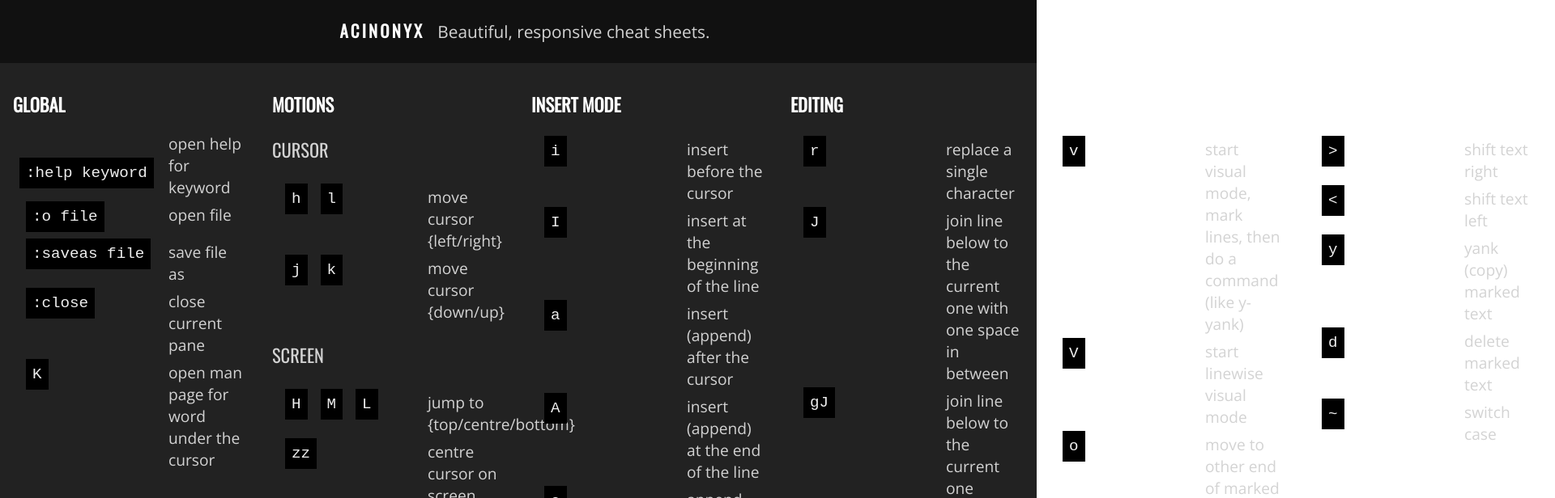
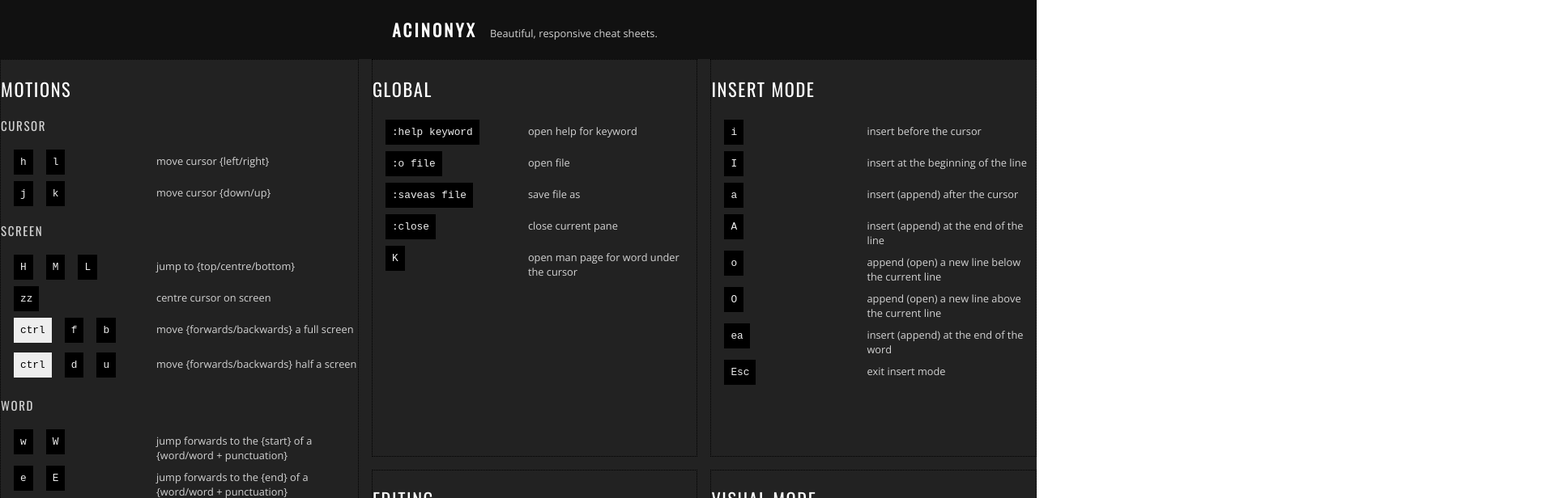
Before and after one commit to cpoliver/acinonyx, a React (Create React App) app: page / in a window 1280 px wide. Shown: the top 616 px of the page at 81% size, 1920 px wide, since content can reach past the window. Built offline with nearby package versions, Linux system fonts and the light colour scheme.

Commit message:
feat(grid): Hacking around with css grid layout

```diff
--- a/src/App.css
+++ b/src/App.css
@@ -18,6 +18,5 @@
 }
 
 .c-app__intro {
-  font-size: 1.3rem;
   color: lightgrey;
 }
--- a/src/cheat-sheet.json
+++ b/src/cheat-sheet.json
@@ -2,42 +2,8 @@
   "title": "vim",
   "sections": [
     {
-      "heading": "global",
-      "items": [
-        {
-          "commands": [
-            ":help keyword"
-          ],
-          "description": "open help for keyword"
-        },
-        {
-          "commands": [
-            ":o file"
-          ],
-          "description": "open file"
-        },
-        {
-          "commands": [
-            ":saveas file"
-          ],
-          "description": "save file as"
-        },
-        {
-          "commands": [
-            ":close"
-          ],
-          "description": "close current pane"
-        },
-        {
-          "commands": [
-            "K"
-          ],
-          "description": "open man page for word under the cursor"
-        }
-      ]
-    },
-    {
       "heading": "motions",
+      "span": 2,
       "subsections": [
         {
           "subheading": "cursor",
@@ -204,6 +170,41 @@
               "hint": "use `:h matchpairs` for more info"
             }
           ]
+        }
+      ]
+    },
+    {
+      "heading": "global",
+      "items": [
+        {
+          "commands": [
+            ":help keyword"
+          ],
+          "description": "open help for keyword"
+        },
+        {
+          "commands": [
+            ":o file"
+          ],
+          "description": "open file"
+        },
+        {
+          "commands": [
+            ":saveas file"
+          ],
+          "description": "save file as"
+        },
+        {
+          "commands": [
+            ":close"
+          ],
+          "description": "close current pane"
+        },
+        {
+          "commands": [
+            "K"
+          ],
+          "description": "open man page for word under the cursor"
         }
       ]
     },
--- a/src/components/Section.js
+++ b/src/components/Section.js
@@ -15,8 +15,9 @@ const renderSubsection = ({ subheading, items }, key) => (
   </div>
 );
 
-const Section = ({ heading, subsections, items }) => (
-  <div className="c-section">
+const Section = ({ heading, subsections, items, span = 1 }) => (
+  <div className="c-section"
+  style={{ gridRow: `span ${span}` }}>
     <h2 className="c-section__heading">{ heading }</h2>
     { subsections ? mapWithIndex(renderSubsection, subsections) : mapWithIndex(renderItem, items) }
   </div>
--- a/src/components/styles/CheatSheet.css
+++ b/src/components/styles/CheatSheet.css
@@ -8,8 +8,8 @@
 }
 
 .c-cheat-sheet__contents {
-  display: flex;
-  flex-direction: column;
-  flex-wrap: wrap;
-  height: 100vh;
+  display: grid;
+  /* grid-auto-flow: row; */
+  grid-gap: 1rem;
+  grid-template-columns: repeat(3, 1fr);
 }
--- a/src/components/styles/Item.css
+++ b/src/components/styles/Item.css
@@ -6,6 +6,7 @@
 
 .c-item__keys {
   min-width: 12rem;
+  justify-self: flex-end;
 }
 
 .c-item__modifiers {
--- a/src/components/styles/Section.css
+++ b/src/components/styles/Section.css
@@ -1,14 +1,10 @@
 .c-section {
-  /* border: 1px dotted black; */
-  box-sizing: border-box;
-  padding: 1rem;
-  width: 25%;
+  border: 1px dotted black;
 }
 
 .c-section__heading {
   color: white;
   font-size: 1.4rem;
-  text-align: left;
   text-transform: uppercase;
 }
 
--- a/src/index.css
+++ b/src/index.css
@@ -4,17 +4,22 @@ body {
   margin: 0;
   padding: 0;
   font-family: 'Open Sans', sans-serif;
-  font-size: 1.2rem;
+  font-size: .8rem;
 }
 
 h1, h2, h3 {
   font-family: 'Oswald', sans-serif;
+  letter-spacing: .1rem;
 }
 
 h1 {
   font-size: 1.3rem;
 }
 
+h2 {
+  font-weight: 500;
+}
+
 h3 {
   font-weight: 100;
 }
```
